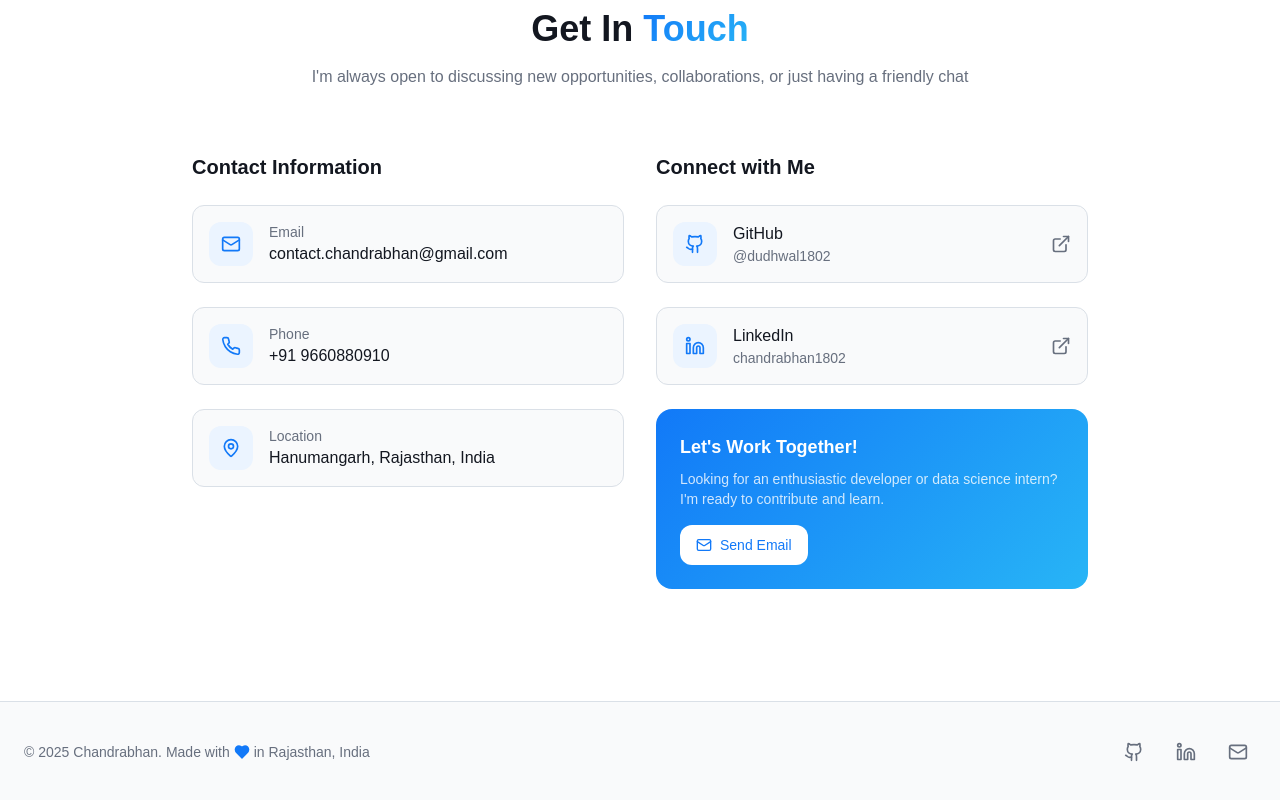
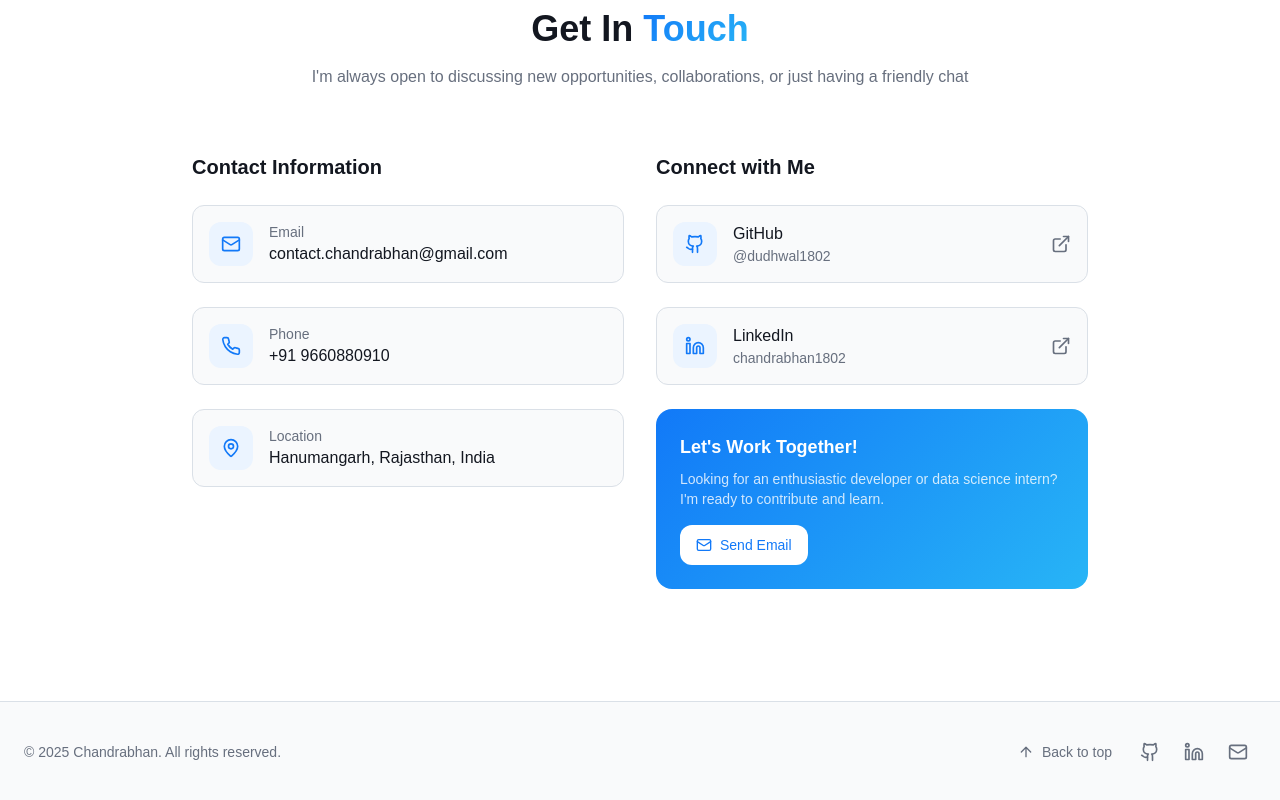
Before and after one commit to dudhwal1802/My-Portfolio, a React (Vite) app: page / in a window 1280 px wide. Shown: the part 4175-4975 px from the top of the page. Built offline with nearby package versions, Linux system fonts and the light colour scheme; the HTML template or start-up script is replaced by a standard one.

Commit message:
Footer Change

```diff
--- a/src/components/Footer.tsx
+++ b/src/components/Footer.tsx
@@ -1,4 +1,5 @@
-import { Heart, Github, Linkedin, Mail } from 'lucide-react';
+import { ArrowUp, Github, Linkedin, Mail } from 'lucide-react';
+import { scrollToHash } from '@/lib/scroll';
 
 const Footer = () => {
   const currentYear = new Date().getFullYear();
@@ -6,21 +7,33 @@ const Footer = () => {
   return (
     <footer className="py-8 bg-background border-t border-border">
       <div className="container mx-auto px-4 md:px-6">
-        <div className="flex flex-col md:flex-row items-center justify-between gap-4">
+        <div className="flex flex-col md:flex-row items-center justify-between gap-4 md:gap-6">
           {/* Copyright */}
-          <div className="flex items-center gap-1 text-sm text-muted-foreground">
-            <span>© {currentYear} Chandrabhan. Made with</span>
-            <Heart className="w-4 h-4 text-primary fill-primary" />
-            <span>in Rajasthan, India</span>
-          </div>
+          <p className="text-sm text-muted-foreground text-center md:text-left">
+            © {currentYear} Chandrabhan. All rights reserved.
+          </p>
 
-          {/* Social Links */}
-          <div className="flex items-center gap-4">
+          {/* Actions */}
+          <div className="flex items-center gap-2">
+            <a
+              href="#home"
+              onClick={(e) => {
+                e.preventDefault();
+                scrollToHash('#home', { durationMs: 350 });
+                window.history.pushState(null, '', '#home');
+              }}
+              className="inline-flex items-center gap-2 px-3 py-2 text-sm font-medium text-muted-foreground hover:text-primary transition-colors rounded focus-visible:outline-none focus-visible:ring-2 focus-visible:ring-ring focus-visible:ring-offset-2 focus-visible:ring-offset-background"
+              aria-label="Back to top"
+            >
+              <ArrowUp className="w-4 h-4" />
+              Back to top
+            </a>
+
             <a
               href="https://github.com/dudhwal1802"
               target="_blank"
               rel="noopener noreferrer"
-            className="p-2 text-muted-foreground hover:text-primary transition-colors"
+              className="p-2 text-muted-foreground hover:text-primary transition-colors rounded focus-visible:outline-none focus-visible:ring-2 focus-visible:ring-ring focus-visible:ring-offset-2 focus-visible:ring-offset-background"
               aria-label="GitHub"
             >
               <Github className="w-5 h-5" />
@@ -29,14 +42,14 @@ const Footer = () => {
               href="https://www.linkedin.com/in/chandrabhan1802"
               target="_blank"
               rel="noopener noreferrer"
-              className="p-2 text-muted-foreground hover:text-primary transition-colors"
+              className="p-2 text-muted-foreground hover:text-primary transition-colors rounded focus-visible:outline-none focus-visible:ring-2 focus-visible:ring-ring focus-visible:ring-offset-2 focus-visible:ring-offset-background"
               aria-label="LinkedIn"
             >
               <Linkedin className="w-5 h-5" />
             </a>
             <a
               href="mailto:contact.chandrabhan@gmail.com"
-              className="p-2 text-muted-foreground hover:text-primary transition-colors"
+              className="p-2 text-muted-foreground hover:text-primary transition-colors rounded focus-visible:outline-none focus-visible:ring-2 focus-visible:ring-ring focus-visible:ring-offset-2 focus-visible:ring-offset-background"
               aria-label="Email"
             >
               <Mail className="w-5 h-5" />
```
Lines whose indentation alone changed are shown as unchanged.
